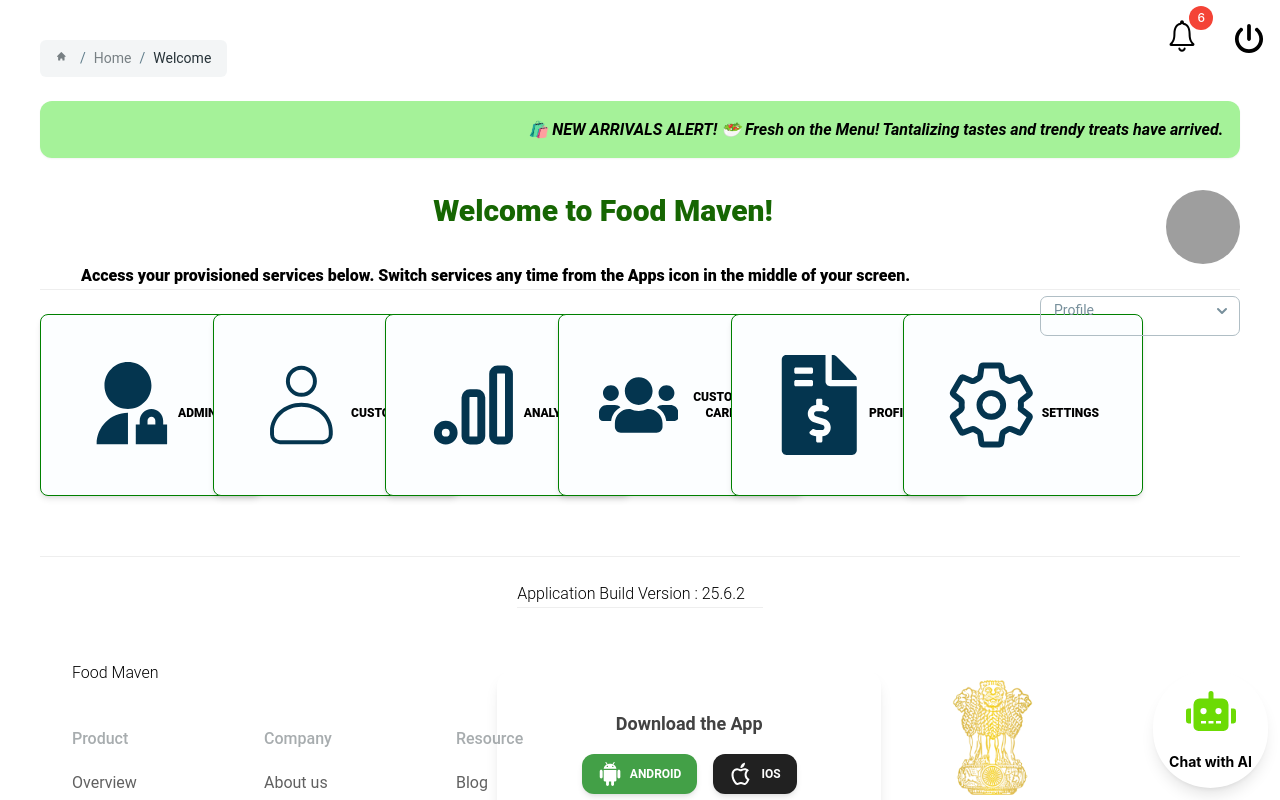
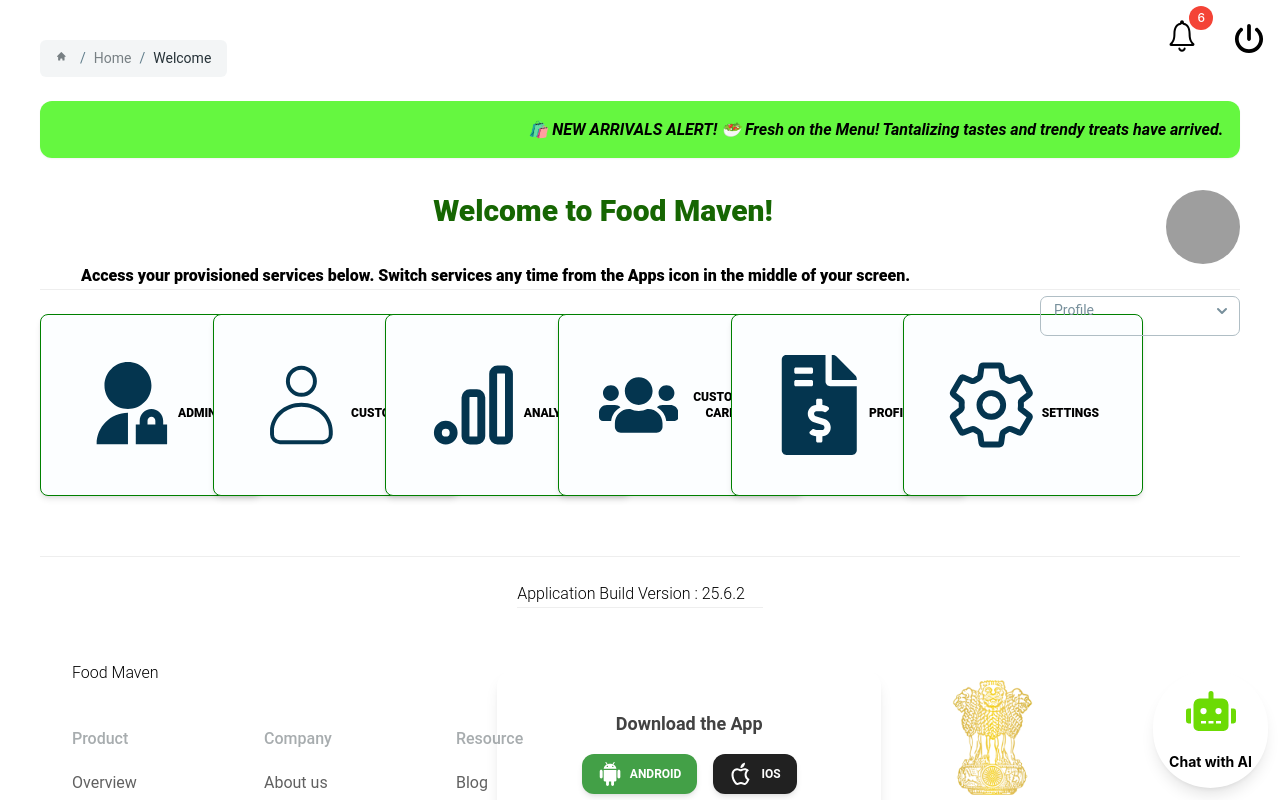
Before and after one commit to sayhitosujith/my-app, a React (Create React App) app: page /Welcome in a window 1280 px wide. Shown: the top 800 px of the page. Built offline with nearby package versions, Linux system fonts and the light colour scheme; grey boxes are pictures that could not be loaded.

Commit message:
changed banner color

```diff
--- a/src/Welcome.js
+++ b/src/Welcome.js
@@ -174,7 +174,7 @@
 
 <div
   className="mb-5 shadow-sm px-4 py-4 flex justify-center items-center overflow-x-auto whitespace-nowrap rounded-xl"
-  style={{ backgroundColor: '#a5f299' }}
+  style={{ backgroundColor: '#65f740' }}
 >
   {isBannerActive && (
     <div className="w-full overflow-hidden relative">
```
